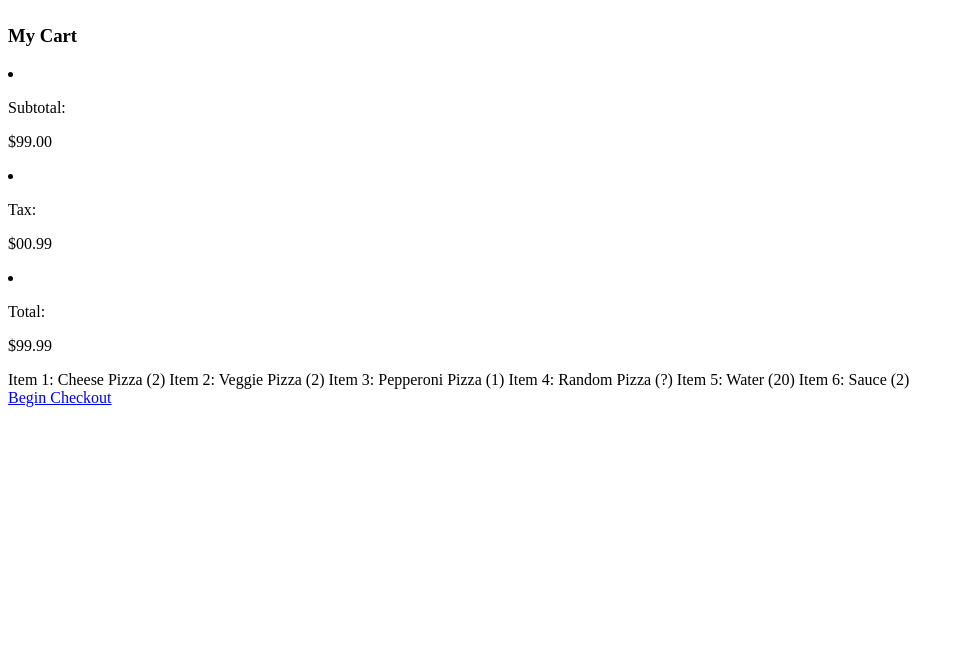
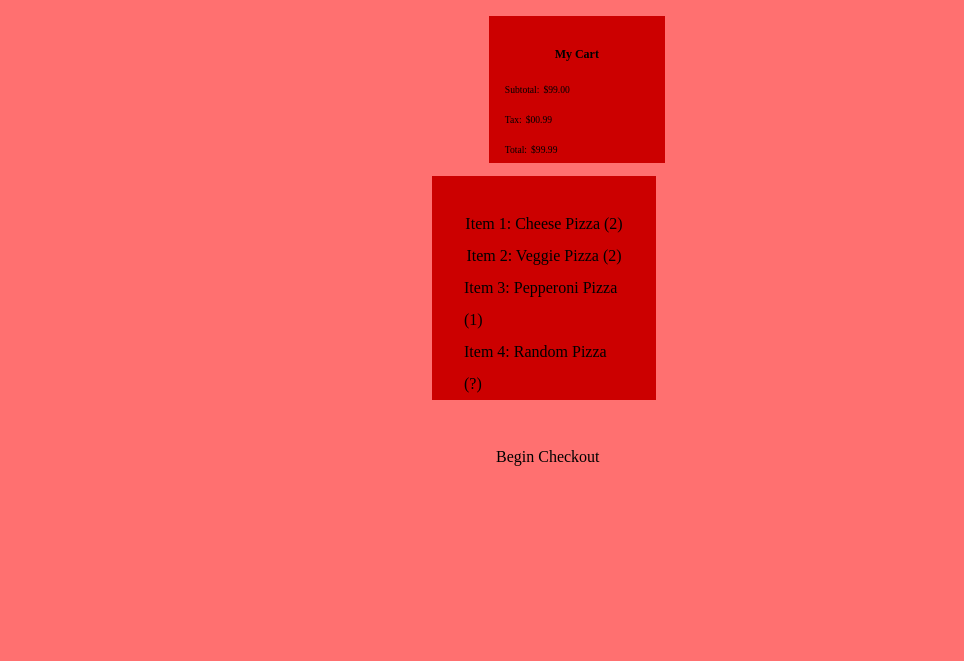
Before and after one commit to AlirpJ/ITMD362-project1, a website: page index.html in a window 1280 px wide. Shown: the part 139-800 px from the top of the page, without its empty margins (0-964 px from the left). Drawn offline with Linux system fonts and the light colour scheme; the site is published under a folder, as on GitHub Pages, so addresses that start at the root find nothing.

Commit message:
Fix CSS for github pages

```diff
--- a/index.html
+++ b/index.html
@@ -4,7 +4,7 @@
   <title></title>
   <meta charset="utf-8" />
   <meta name="viewport" content="width=device-width,initial-scale=1.0,shrink-to-fit=no" />
-  <link rel="stylesheet" href="/assets/screen.css" />
+  <link rel="stylesheet" href="assets/screen.css" />
 </head>
 
 <title>TechYeah</title>
```
